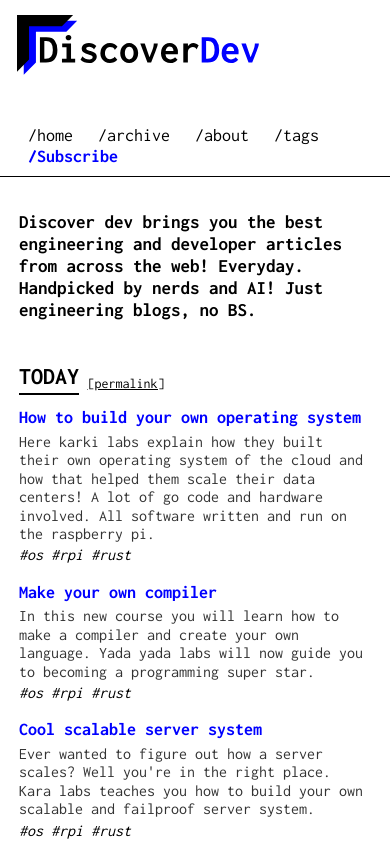
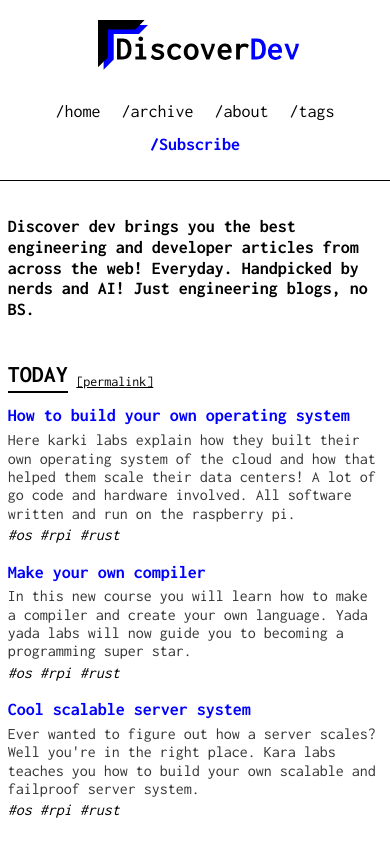
Before and after one commit to DiscoverDev/discoverdev-old.github.io, a plain HTML site: page index.html in a window 390 px wide. Shown: the top 844 px of the page. Drawn offline with Linux system fonts and the light colour scheme.

Commit message:
Added responsivness to header and footer as well. Made other minor cosmetic changes as well.

```diff
--- a/css/main.css
+++ b/css/main.css
@@ -53,14 +53,14 @@ header {
 }
 
 .logo > img {
-    height: 60px;
+    height: 100%;
 }
 
 /******** Nav bar ********/
 
 header > nav {
     float: right;
-    margin-top: 25px;
+    margin-top: 30px;
     padding: 10px;
     font-size: 18px;
 }
@@ -114,12 +114,12 @@ div.wrapper {
 /**** MAIN *****/
 main {
     height: 100%;
-    padding-right: 2%;
+    padding: 0 1.5%;
 }
 
 main > .intro {
     font-weight: bold;
-    font-size: 19px;
+    font-size: 18px;
     display: block;
     padding: 15px 0;
 }
@@ -234,50 +234,27 @@ aside.col {
 ***************/
 
 footer {
-    padding : 20px 10px;
-    /* To center the text vertically, set line height to.
-        height(footer) - 0.5 height(text)
-    line-height: calc(50px - 0.5rem);*/
+    padding : 10px 10px;
     background-color: black;
     color: white;
     text-align: center;
+
+    /*To make it stick to bottom incase of shortage on content
+      but do I need this level of detail? */
+    /*position: absolute;
+    width: 100%;
+    bottom: 0px;*/
+}
+
+footer > .msg {
+    padding: 10px 0;
 }
 
 footer > .copyright {
     padding-left: 10px;
+    padding-bottom: 10px;
     font-size: 14px;
     font-style: italic;
     color: #ccc;
     text-align: left;
 }
-
-/*footer .lineContainer {
-    overflow: hidden; /* clear the float
-    text-align: center;
-}
-
-footer .copyright {
-    padding: 0 10px;
-    float: left;
-    font-size: 14px;
-    font-style: italic;
-    color: #ccc;
-}
-footer .msg {
-    overflow: hidden;
-    text-align: center;
-    font-size: 18px;
-}*/
-
-/*footer > .copyright {
-    padding-left: 10px;
-    font-size: 14px;
-    font-style: italic;
-    color: #ccc;
-    text-align: center;
-}
-
-footer > .msg {
-    text-align: center;
-    font-size: 18px;
-}*/
--- a/css/queries.css
+++ b/css/queries.css
@@ -38,9 +38,51 @@ till 1060px, after which the signup box starts creeping. The breakpoints are as
 
 }
 
+
+/* 960 - make nav look good on smaller screens */
+@media only screen and (max-width: 960px) {
+    footer > .copyright {
+        padding: 0px;
+        padding-top: 15px;
+        text-align: center;
+    }
+}
 /* 800 (padding(main) = 4%), and then 480px */
 @media only screen and (max-width: 800px) {
+
+/* lessen the padding from 6% to 3% to make it more redable on smaller screens*/
     .wrapper > main {
         padding: 0 3%;
     }
+
+/* make the header responsive by moving logo to center and nav below it*/
+    header > .logo {
+        float: none;
+        margin-left: none;
+        margin-top: 20px;
+        margin-bottom: 15px;
+        height: 50px;
+    }
+    header > .logo > img {
+        display: block;
+        margin: auto;
+    }
+
+    header > nav {
+        float: none;
+        text-align: center;
+        margin: 10px;
+        padding-top: 10px;
+    }
+
+    header > nav > ul > li {
+        padding: 6px;
+        display: inline-block;
+    }
 }
+
+@media only screen and (max-width: 600px) {
+    .wrapper > main {
+        padding: 0;
+    }
+}
```
